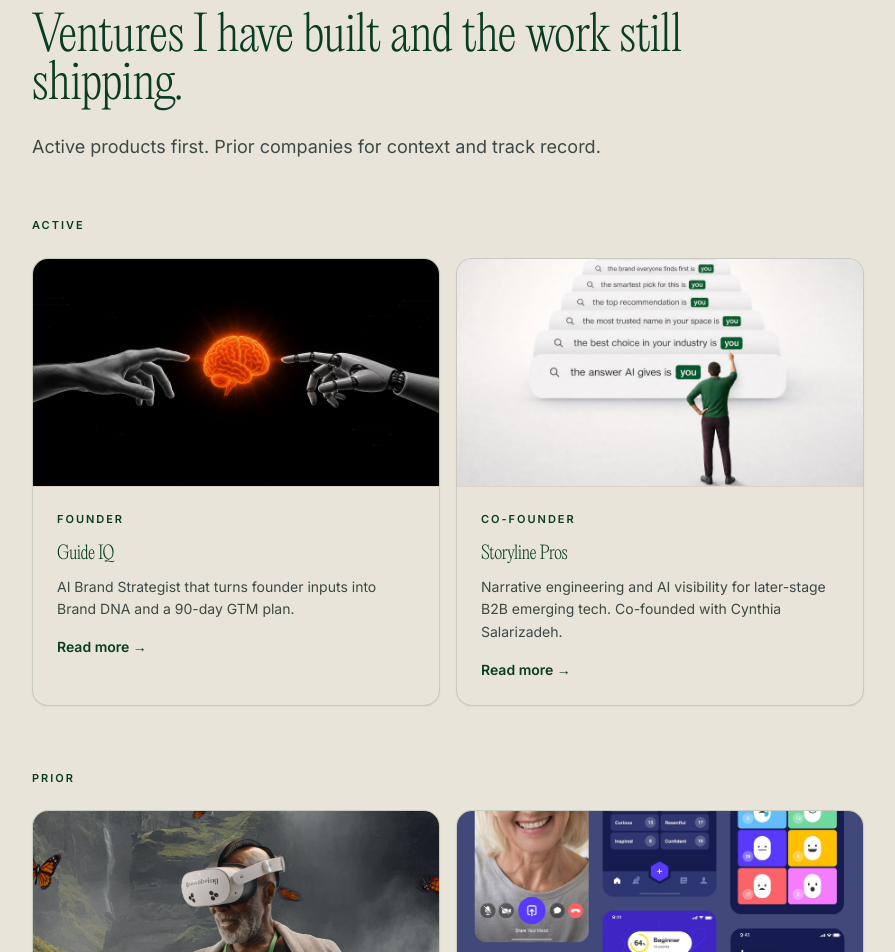
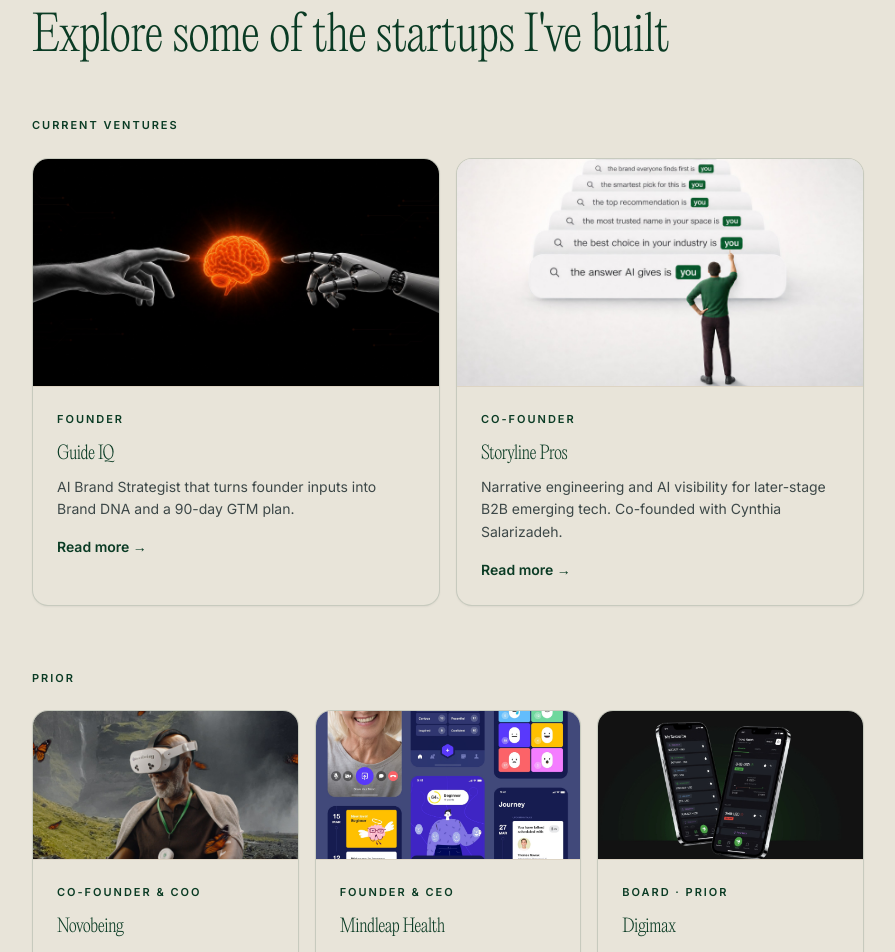
Before and after one commit to thenikvassev/nikvassev-site, a Next.js app: page /about in a window 1280 px wide. Shown: the part 7020-7972 px from the top of the page, without its empty margins (192-1087 px from the left). Built offline with nearby package versions, Linux system fonts and the light colour scheme; what @nitrosend/sdk would draw is missing.

Commit message:
About projects: current ventures + 3-col prior row

```diff
--- a/src/components/ProjectsIndex.tsx
+++ b/src/components/ProjectsIndex.tsx
@@ -17,14 +17,11 @@
         id="projects-heading"
         className="mt-4 max-w-2xl text-4xl tracking-display md:text-5xl"
       >
-        Ventures I have built and the work still shipping.
+        Explore some of the startups I&apos;ve built
       </h2>
-      <p className="mt-6 max-w-reading text-lg text-ink-muted">
-        Active products first. Prior companies for context and track record.
-      </p>
 
       <section className="mt-14">
-        <p className="section-label">Active</p>
+        <p className="section-label">Current ventures</p>
         <div className="mt-6 grid gap-4 md:grid-cols-2">
           {activeProjects.map((p) => (
             <CardLink
@@ -50,7 +47,7 @@
 
       <section className="mt-16">
         <p className="section-label">Prior</p>
-        <div className="mt-6 grid gap-4 md:grid-cols-2">
+        <div className="mt-6 grid gap-4 md:grid-cols-3">
           {priorProjects.map((p) => (
             <CardLink
               key={p.slug}
```
